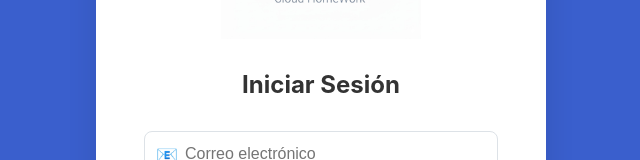
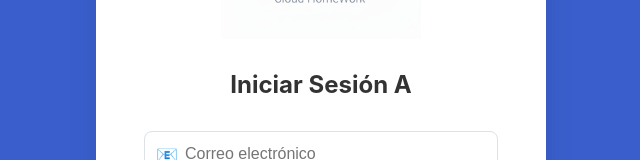
Before and after one commit to HERIBERTO201/finalCloudHW, a React (Vite) app in the folder cloudhw-main/: page / in a window 1280 px wide. Shown: the part 254-414 px from the top of the page, without its empty margins (319-959 px from the left). Built offline with nearby package versions, Linux system fonts and the light colour scheme.

Commit message:
Update Login.jsx

```diff
--- a/cloudhw-main/src/pages/Login.jsx
+++ b/cloudhw-main/src/pages/Login.jsx
@@ -39,7 +39,7 @@ function Login() {
     <div className="auth-container">
       <div className="auth-card">
         <img src={logo} alt="CloudHW Logo" className="auth-logo" />
-        <h2>Iniciar Sesión</h2>
+        <h2>Iniciar Sesión A</h2>
 
         <form onSubmit={handleSubmit}>
           <div className="input-group">
```
